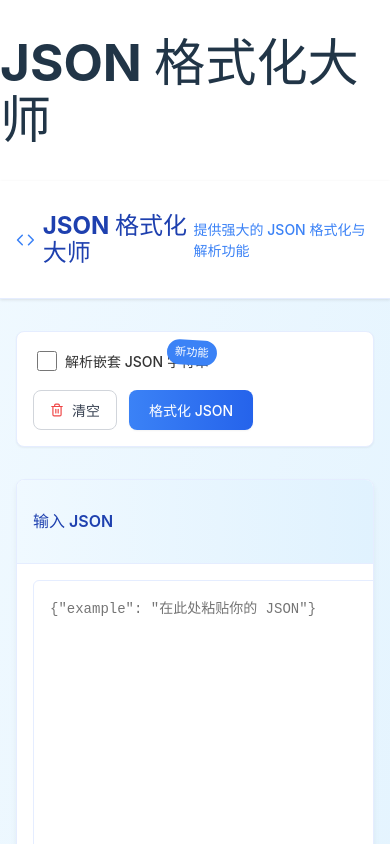
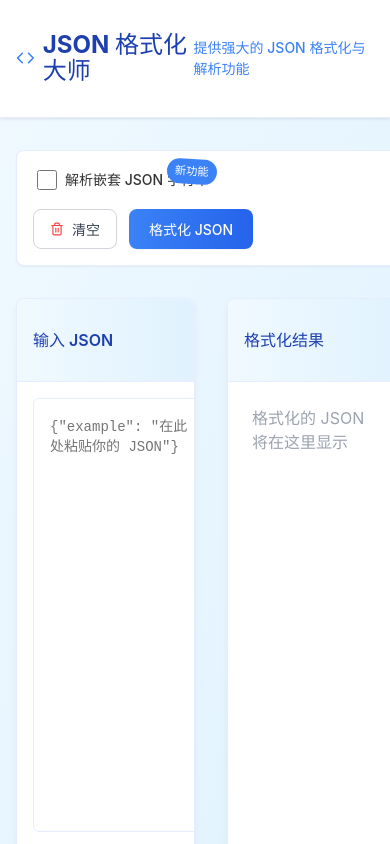
Before and after one commit to zyphs21/JsonFormatMaster, a React (Vite) app: page / in a window 390 px wide. Shown: the top 844 px of the page. Built offline with nearby package versions, Linux system fonts and the light colour scheme.

Commit message:
fix: layout not right

```diff
--- a/src/App.css
+++ b/src/App.css
@@ -2,3 +2,25 @@
 /* 这里可以放置全局样式或 Tailwind CSS 无法覆盖的自定义样式 */
 
 /* 移除默认样式 */
+
+.app-container {
+  width: 100%;
+  height: 100%;
+  display: flex;
+  flex-direction: column;
+}
+
+/* 重置一些全局样式，确保布局一致性 */
+body, html {
+  margin: 0;
+  padding: 0;
+  height: 100%;
+  width: 100%;
+}
+
+#root {
+  width: 100%;
+  height: 100%;
+  display: flex;
+  flex-direction: column;
+}
--- a/src/App.tsx
+++ b/src/App.tsx
@@ -3,22 +3,8 @@ import './App.css'
 
 function App() {
   return (
-    <div className="min-h-screen bg-white dark:bg-gray-900 text-gray-900 dark:text-gray-100">
-      <header className="bg-blue-600 text-white py-4">
-        <div className="container mx-auto px-4">
-          <h1 className="text-2xl font-bold">JSON 格式化大师</h1>
-        </div>
-      </header>
-
-      <main className="container mx-auto py-8 px-4">
-        <JsonFormatter />
-      </main>
-
-      <footer className="bg-gray-100 dark:bg-gray-800 py-4 mt-8">
-        <div className="container mx-auto px-4 text-center text-gray-600 dark:text-gray-400">
-          <p>© {new Date().getFullYear()} JSON 格式化大师 | 功能强大的 JSON 格式化工具</p>
-        </div>
-      </footer>
+    <div className="app-container" style={{ width: '100%', maxWidth: '100vw', display: 'flex', flexDirection: 'column', overflow: 'hidden' }}>
+      <JsonFormatter />
     </div>
   )
 }
--- a/src/components/JsonFormatter.tsx
+++ b/src/components/JsonFormatter.tsx
@@ -46,11 +46,13 @@ const styles = {
   },
   main: {
     flexGrow: 1,
-    padding: '2rem 1rem',
+    padding: '2rem 0',
   },
   content: {
-    maxWidth: '1200px',
+    width: '100%',
+    maxWidth: '100%',
     margin: '0 auto',
+    padding: '0 1rem',
   },
   toolbar: {
     marginBottom: '2rem',
@@ -133,8 +135,9 @@ const styles = {
   },
   grid: {
     display: 'grid',
-    gridTemplateColumns: '1fr',
-    gap: '2rem'
+    gridTemplateColumns: '1fr 1fr',
+    gap: '2rem',
+    width: '100%'
   },
   card: {
     background: 'white',
@@ -242,23 +245,6 @@ const styles = {
   }
 };
 
-// 媒体查询函数
-const useMediaQuery = (query: string): boolean => {
-  const [matches, setMatches] = useState(window.matchMedia(query).matches);
-
-  React.useEffect(() => {
-    const media = window.matchMedia(query);
-    if (media.matches !== matches) {
-      setMatches(media.matches);
-    }
-    const listener = () => setMatches(media.matches);
-    media.addEventListener('change', listener);
-    return () => media.removeEventListener('change', listener);
-  }, [matches, query]);
-
-  return matches;
-};
-
 const JsonFormatter: React.FC = () => {
   const [jsonInput, setJsonInput] = useState<string>('');
   const [formattedJson, setFormattedJson] = useState<unknown>(null);
@@ -266,7 +252,6 @@ const JsonFormatter: React.FC = () => {
   const [error, setError] = useState<string | null>(null);
   const [copied, setCopied] = useState<boolean>(false);
   const [wasDoubleQuoted, setWasDoubleQuoted] = useState<boolean>(false);
-  const isLargeScreen = useMediaQuery('(min-width: 1024px)');
 
   const formatJson = useCallback(() => {
     if (!jsonInput.trim()) {
@@ -382,7 +367,7 @@ const JsonFormatter: React.FC = () => {
     }
 
     if (formattedJson !== null) {
-      return <JsonViewer data={formattedJson} />;
+      return <JsonViewer data={formattedJson as Record<string, unknown> | unknown[]} />;
     }
 
     return <div style={styles.placeholder}>格式化的 JSON 将在这里显示</div>;
@@ -444,10 +429,7 @@ const JsonFormatter: React.FC = () => {
           </div>
 
           {/* 输入输出区域 */}
-          <div style={{
-            ...styles.grid,
-            gridTemplateColumns: isLargeScreen ? '1fr 1fr' : '1fr',
-          }}>
+          <div style={styles.grid}>
             {/* 输入区域 */}
             <div style={styles.card}>
               <div style={styles.cardHeader}>
@@ -479,7 +461,7 @@ const JsonFormatter: React.FC = () => {
                   )}
                 </h2>
 
-                {formattedJson && (
+                {formattedJson !== null && (
                   <button
                     onClick={handleCopyToClipboard}
                     style={styles.copyButton}
--- a/src/index.css
+++ b/src/index.css
@@ -28,10 +28,12 @@ a:hover {
 
 body {
   margin: 0;
-  display: flex;
-  place-items: center;
+  padding: 0;
   min-width: 320px;
   min-height: 100vh;
+  width: 100%;
+  height: 100%;
+  overflow-x: hidden;
 }
 
 h1 {
```
